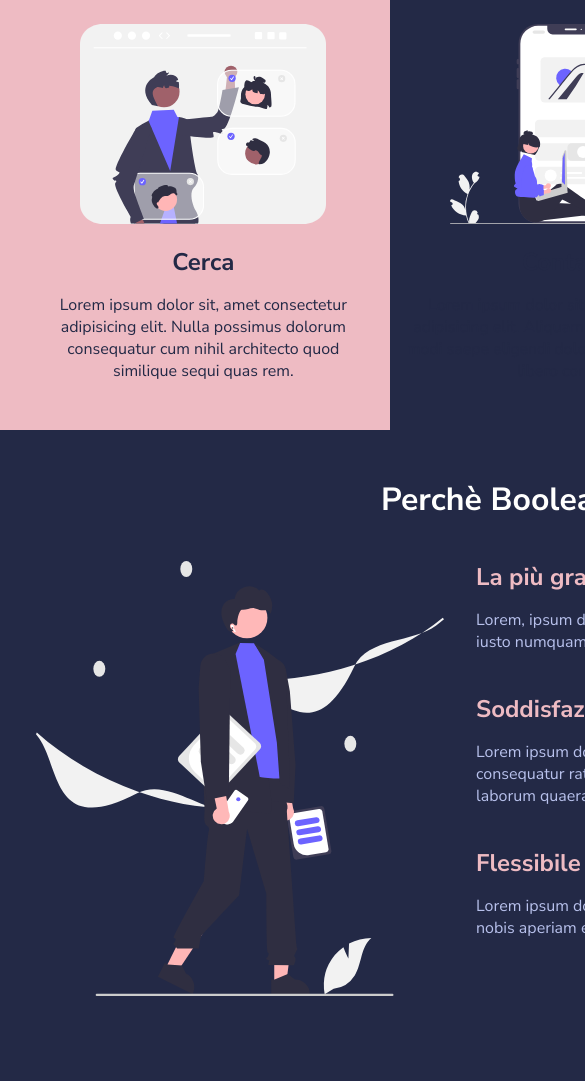
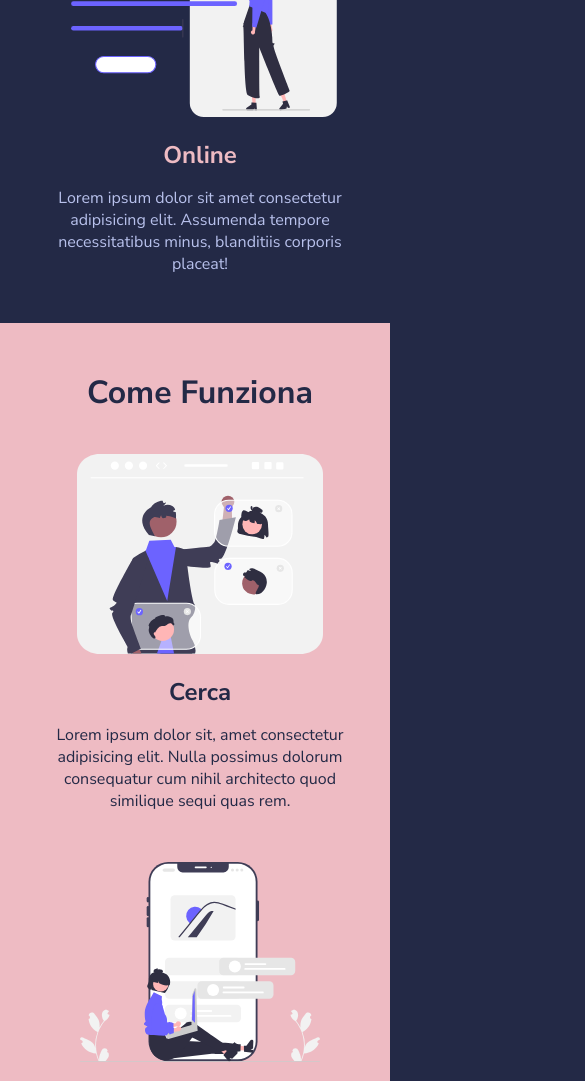
Before and after one commit to DamianoMaugeri/html-css-resp-wannabe, a plain HTML site: page index.html in a window 390 px wide. Shown: the part 702-1783 px from the top of the page, 585 px wide, since content can reach past the window. Before the commit the page ends 1752 px from the top, so only its background shows below. Drawn offline with Linux system fonts and the light colour scheme.

Commit message:
mobile responsive

```diff
--- a/css/responsive.css
+++ b/css/responsive.css
@@ -0,0 +1,108 @@
+
+*{
+    margin: 0 auto;
+}
+
+
+
+
+
+
+
+
+/* RESPONSIVE S */
+
+
+
+@media (max-width:480px){
+
+    /* LAYOUT */
+
+
+    .container{
+        max-width: 400px;
+        margin: 0 auto;
+
+    }
+
+    .row {
+        flex-wrap: wrap;
+        row-gap: 50px;
+    }
+
+    .lessons .col{
+        width: calc(12 * 100% / 12);
+    }
+
+
+
+
+    /* HEADER */
+
+
+
+    /* LESSONS SECTION */
+
+    h2{
+        max-width: 100%;
+    }
+
+    .lessons .col{
+        width: calc(12 * 100% / 12);
+    }
+
+
+    /* STEPS SECTION */
+    .steps .col{
+        width: 100%;
+    }
+
+    .steps{
+        margin: 3rem 0 0 0;
+    }
+
+
+    /* WHY US SECTION */
+
+    .why-us .col{
+        width: 100%;
+    }
+
+    .why-us{
+        background-color: black;
+        margin-bottom: 0;
+        padding-top: 3rem;
+    }
+
+
+
+}
+
+
+/* RESPONSIVE M */
+@media (max-width: 768px){
+
+/* HEADER */
+
+
+/* LESSONS SECTION */
+
+
+
+
+/* STEPS SECTION */
+
+
+
+/* WHY US SECTION */
+
+
+
+
+
+}
+
+
+
+
+/* RESPONSIVE L*/
```
Also changed, not shown: index.html (+3 -0 lines).
